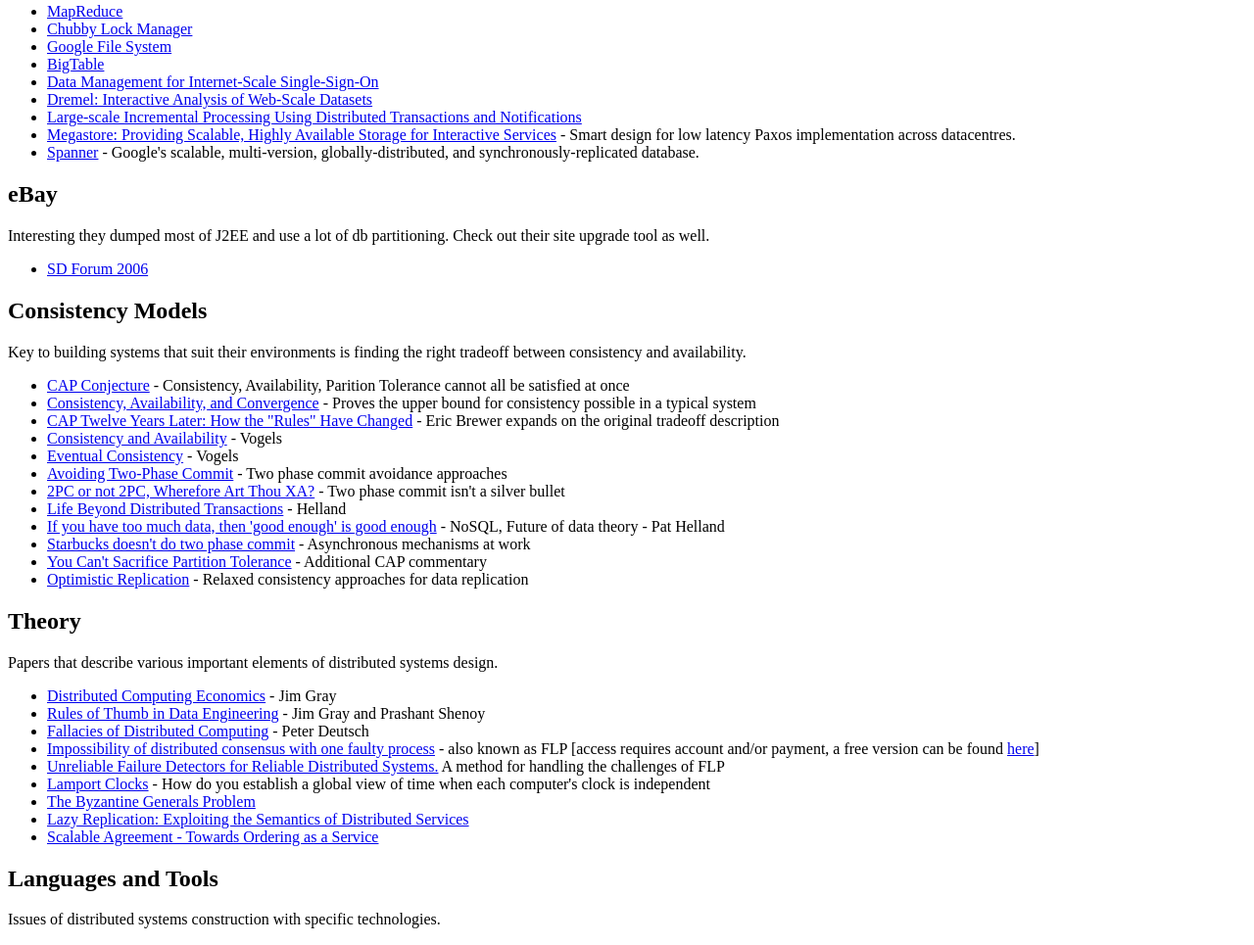
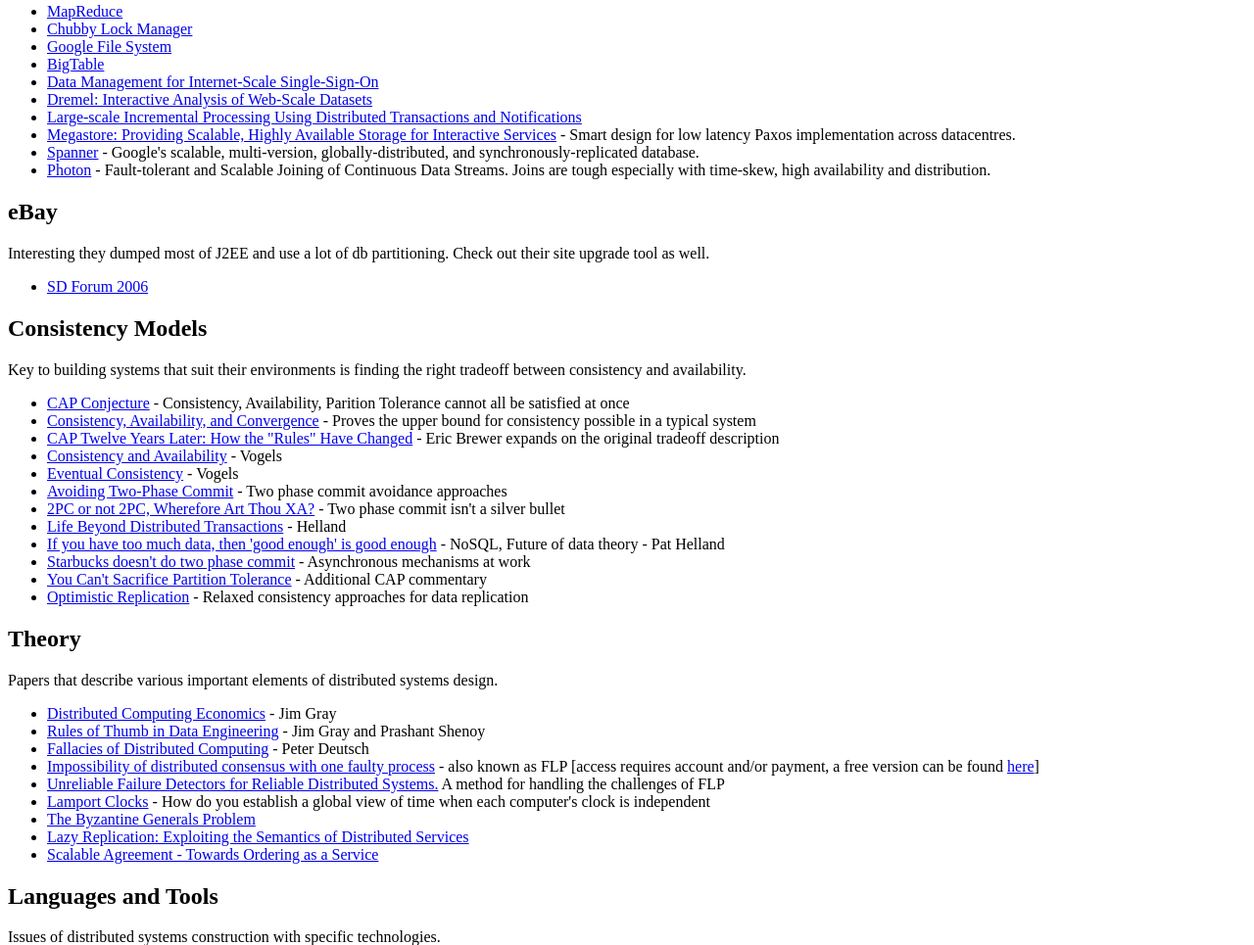
Before and after one commit to dancres/Pages, a plain HTML site: page index.html in a window 1280 px wide. Shown: the part 768-1733 px from the top of the page at 98% size. Drawn offline with Linux system fonts and the light colour scheme.

Commit message:
Added link to Google Photon

```diff
--- a/index.html
+++ b/index.html
@@ -79,6 +79,7 @@
 <li><a href="http://www.google.com/research/pubs/pub36726.html">Large-scale Incremental Processing Using Distributed Transactions and Notifications</a></li>
 <li><a href="http://www.cidrdb.org/cidr2011/Papers/CIDR11_Paper32.pdf">Megastore: Providing Scalable, Highly Available Storage for Interactive Services</a> - Smart design for low latency Paxos implementation across datacentres.</li>
 <li><a href="http://research.google.com/archive/spanner.html">Spanner</a> - Google's scalable, multi-version, globally-distributed, and synchronously-replicated database.</li>
+<li><a href="http://research.google.com/pubs/pub41318.html">Photon</a> -  Fault-tolerant and Scalable Joining of Continuous Data Streams. Joins are tough especially with time-skew, high availability and distribution.</li>
 </ul>
 
 <h2>eBay</h2>
```
